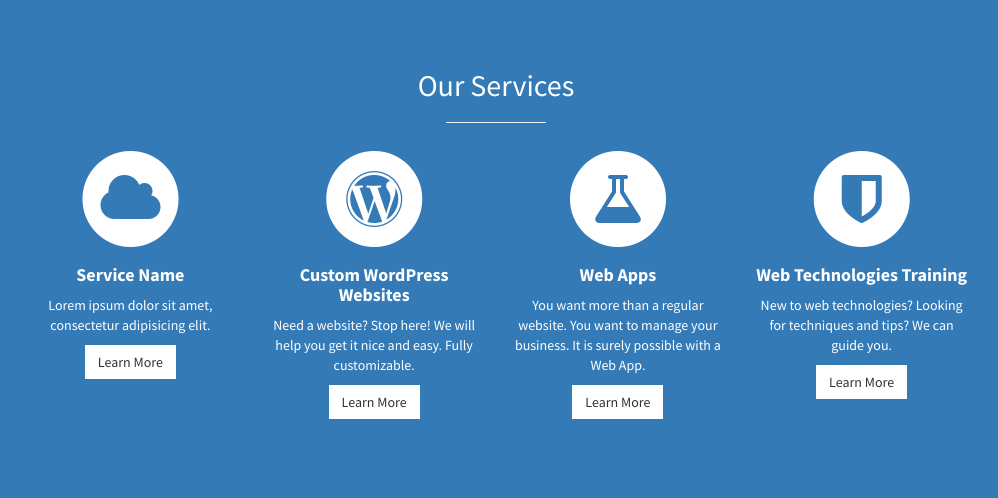
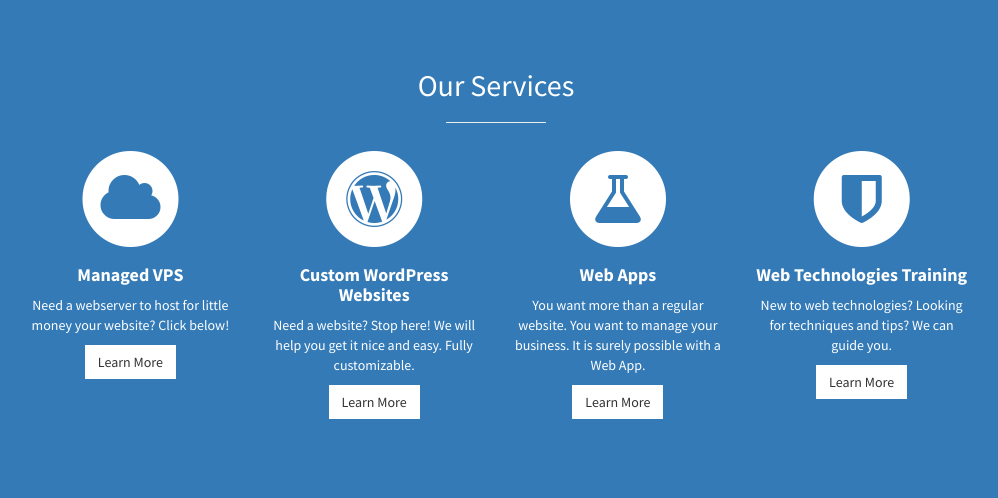
Before and after one commit to Puzzlout/Portal, a PHP site: page / in a window 1280 px wide. Shown: the part 801-1299 px from the top of the page, without its empty margins (144-1142 px from the left). Run offline with PHP 8.4, Linux system fonts and the light colour scheme.

Commit message:
CDN added

```diff
--- a/css/stylish-portfolio.css
+++ b/css/stylish-portfolio.css
@@ -155,7 +155,7 @@ hr.small {
     position: relative;
     width: 100%;
     height: 100%;
-    background: url(../img/bg.jpg) no-repeat center center scroll;
+    background: url(https://puzzlout-6af8.kxcdn.com/img/bg.jpg) no-repeat center center scroll;
     -webkit-background-size: cover;
     -moz-background-size: cover;
     background-size: cover;
--- a/index.html
+++ b/index.html
@@ -12,13 +12,13 @@
     <title>Puzzlout - Solve life problems with web-based software</title>
 
     <!-- Bootstrap Core CSS -->
-    <link href="css/bootstrap.min.css" rel="stylesheet">
+    <link href="https://puzzlout-6af8.kxcdn.com/css/bootstrap.min.css" rel="stylesheet">
 
     <!-- Custom CSS -->
-    <link href="css/stylish-portfolio.css" rel="stylesheet">
+    <link href="https://puzzlout-6af8.kxcdn.com/css/stylish-portfolio.css" rel="stylesheet">
 
     <!-- Custom Fonts -->
-    <link href="font-awesome/css/font-awesome.min.css" rel="stylesheet" type="text/css">
+    <link href="https://puzzlout-6af8.kxcdn.com/font-awesome/css/font-awesome.min.css" rel="stylesheet" type="text/css">
     <link href="https://fonts.googleapis.com/css?family=Source+Sans+Pro:300,400,700,300italic,400italic,700italic"
           rel="stylesheet" type="text/css">
 
@@ -90,10 +90,11 @@
                                 <i class="fa fa-cloud fa-stack-1x text-primary"></i>
                             </span>
                             <h4>
-                                <strong>Service Name</strong>
+                                <strong>Managed VPS</strong>
                             </h4>
-                            <p>Lorem ipsum dolor sit amet, consectetur adipisicing elit.</p>
-                            <a href="#" class="btn btn-light">Learn More</a>
+                            <p>Need a webserver to host for little money your website? Click below!</p>
+                            <a href="mailto:contact@puzzlout.com?subject=[Puzzlout][Portal] I need a managed VPS"
+                               class="btn btn-light">Learn More</a>
                         </div>
                     </div>
                     <div class="col-md-3 col-sm-6">
```
